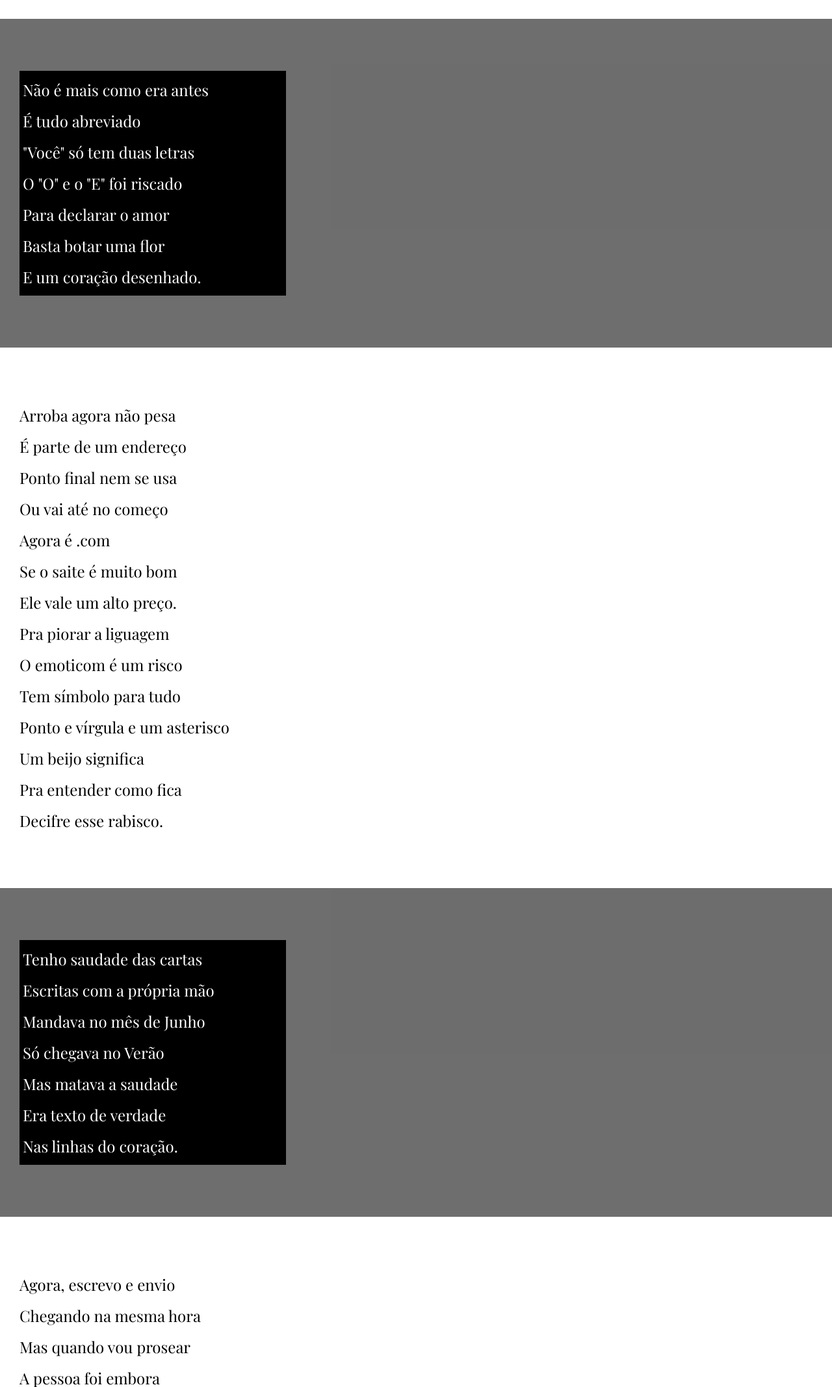
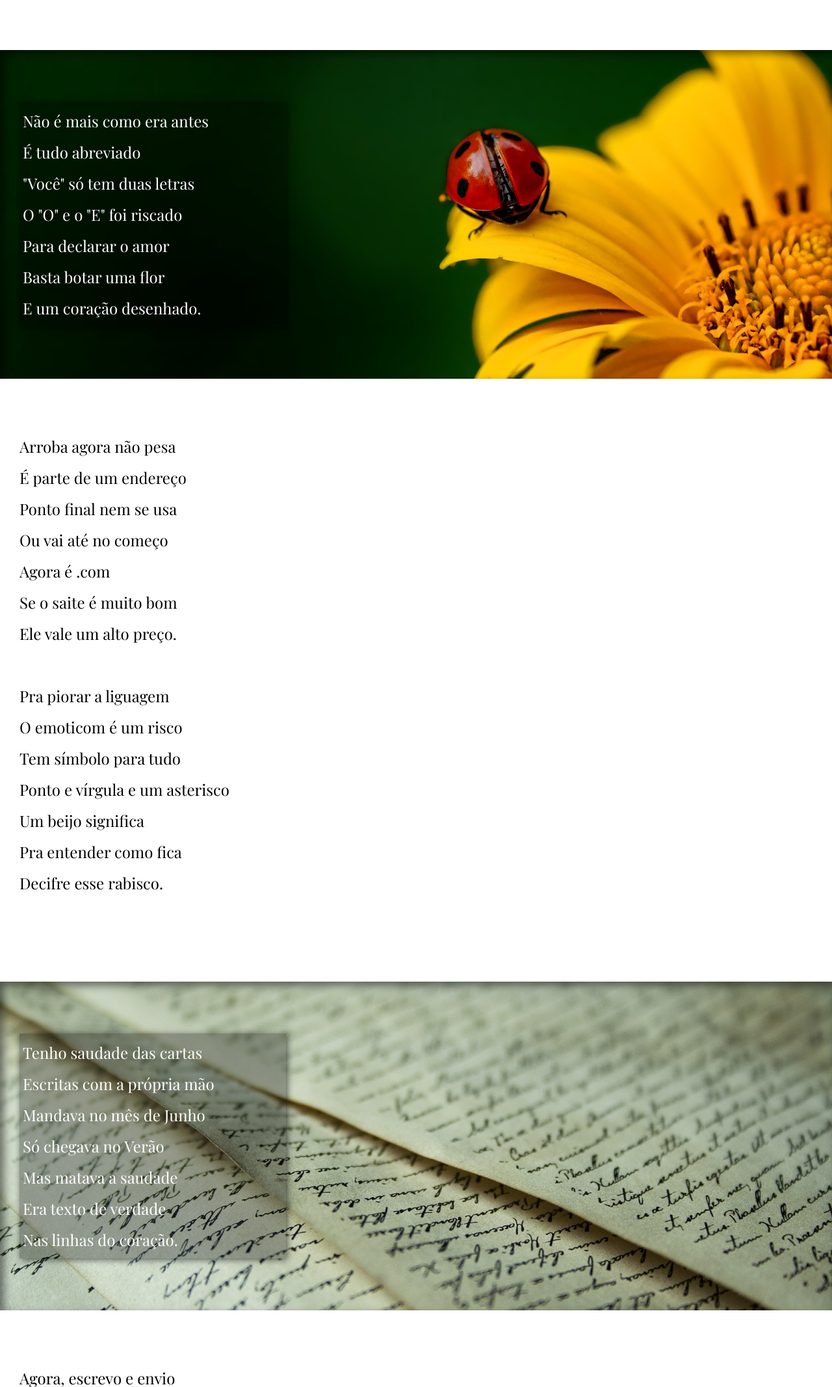
Before and after one commit to zim000/HTML-CSS, a plain HTML site: page exercicios/segundo-projeto-M-3/index.html in a window 1280 px wide. Shown: the part 665-2800 px from the top of the page at 65% size. Drawn offline with nearby package versions, Linux system fonts and the light colour scheme; a web font is replaced by a local one.

Commit message:
cordel complete

```diff
--- a/exercicios/segundo-projeto-M-3/index.html
+++ b/exercicios/segundo-projeto-M-3/index.html
@@ -9,7 +9,7 @@
 </head>
 
 <body>
-    <header>
+    <header class="escondido">
         <h1>
             Cordel Moderno
         </h1>
@@ -19,7 +19,7 @@
     </header>
 
     <section class="normal">
-        <p>
+        <p class="escondido">
             Estou ficando cansado <br>
             Da tal tecnologia <br>
             Só se fala por e-mail <br>
@@ -32,8 +32,8 @@
 
 
 
-    <section class="imagem">
-        <p>
+    <section class="imagem" id="img01">
+        <p class="escondido">
             Não é mais como era antes <br>
             É tudo abreviado <br>
             "Você" só tem duas letras <br>
@@ -47,7 +47,7 @@
 
 
     <section class="normal">
-        <p>
+        <p class="escondido">
             Arroba agora não pesa <br>
             É parte de um endereço <br>
             Ponto final nem se usa <br>
@@ -57,7 +57,7 @@
             Ele vale um alto preço. <br>
         </p>
 
-        <p>
+        <p class="escondido">
             Pra piorar a liguagem <br>
             O emoticom é um risco <br>
             Tem símbolo para tudo <br>
@@ -71,8 +71,8 @@
 
 
 
-    <section class="imagem">
-        <p>
+    <section class="imagem" id="img02">
+        <p class="escondido">
             Tenho saudade das cartas <br>
             Escritas com a própria mão <br>
             Mandava no mês de Junho <br>
@@ -85,7 +85,7 @@
 
 
     <section class="normal">
-        <p>
+        <p class="escondido">
             Agora, escrevo e envio <br>
             Chegando na mesma hora <br>
             Mas quando vou prosear <br>
@@ -95,7 +95,7 @@
             Da tecnologia do agora.
         </p>
 
-        <p>
+        <p class="escondido">
             Felizmente, pra orar <br>
             Não precisa de internet <br>
             Deus escuta todo mundo <br>
@@ -107,10 +107,10 @@
 
     </section>
 
-    <footer>
-        <p>site inspirado no do guanabara mas criado por <strong>juaum</strong></p>
+    <footer class="escondido">
+        <p>site inspirado no do guanabara mas criado por <strong>juaum.</strong></p>
     </footer>
 
 </body>
-
+<script src="script.js"></script>
 </html>
--- a/exercicios/segundo-projeto-M-3/script.js
+++ b/exercicios/segundo-projeto-M-3/script.js
@@ -0,0 +1,18 @@
+const variavelEfeito = document.querySelectorAll('.escondido')
+
+
+
+const myObserver = new IntersectionObserver((efeitos) => {
+   efeitos.forEach( (efeito) =>{
+    if (efeito.isIntersecting){
+        efeito.target.classList.add('show') /*pra pegar o elemento utiliza-se o target */
+    } else {
+        efeito.target.classList.remove('show')
+    }
+
+   })
+})
+
+variavelEfeito.forEach((element)=> {
+    myObserver.observe(element)
+})
--- a/exercicios/segundo-projeto-M-3/style.css
+++ b/exercicios/segundo-projeto-M-3/style.css
@@ -53,6 +53,10 @@ section{
     padding-bottom: 10vh;
     line-height: 2em;
     padding-left: 30px;
+
+    p{
+        padding-bottom: 2em;
+    }
 }
 
 
@@ -64,11 +68,14 @@ section{
 .imagem{
     background-color: rgba(0, 0, 0, 0.354);
     color: white;
+    box-shadow: inset 6px 6px 13px rgba(0, 0, 0, 0.503);
 
     p{
         padding: 5px;
         width: 400px;
-        background-color: black;
+        background-color: rgba(0, 0, 0, 0.3);
+        box-shadow: 2px 2px 10px rgba(0, 0, 0, 0.596);
+
     }
 }
 
@@ -80,3 +87,49 @@ footer{
     color: white;
     padding: 7px;
 }
+
+
+
+#img01{
+    background-image: url(pacote-d012/imagens/background001.jpg);
+    background-position: right center;
+    background-size: cover;
+    background-attachment: fixed;
+}
+
+
+#img02{
+    background-image: url(pacote-d012/imagens/background002.jpg);
+    background-position: right center;
+    background-size: cover;
+    background-attachment: fixed;
+}
+
+
+.escondido{
+    opacity: 0;
+    filter: blur(15px);
+    transition: all 2s;
+    transform: translateX(-100%);
+}
+
+.show{
+    opacity: 1;
+    filter: blur(0);
+    transition: all 1.5s;
+    transform: translateX(0);
+}
+
+
+strong{
+    font-size: 1.5em;
+    padding-left: 3px;
+    color: red;
+    opacity: 0.5;
+
+}
+
+strong:hover{
+    opacity: 1;
+    cursor: pointer;
+}
```
